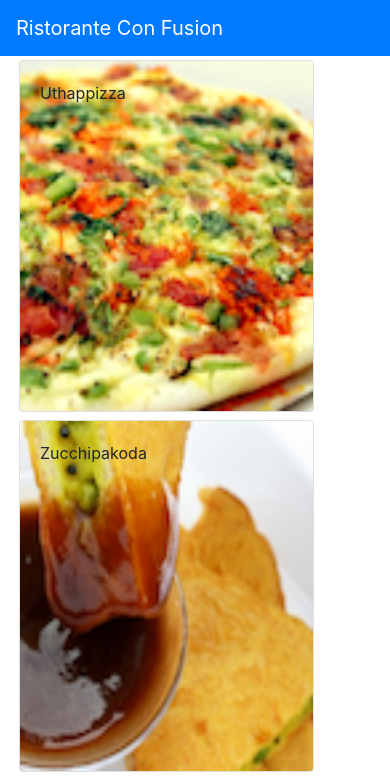
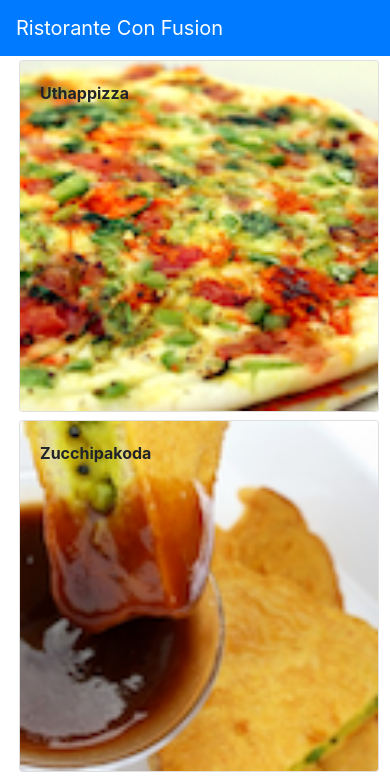
Before and after one commit to dsmith111/React-mini-projects, a React (Create React App) app in the folder hku/react-intro/confusion/: page / in a window 390 px wide. Shown: the top 778 px of the page. Built offline with nearby package versions, Linux system fonts and the light colour scheme.

Commit message:
Basic Restaurant Web App

```diff
--- a/hku/react-intro/confusion/src/App.js
+++ b/hku/react-intro/confusion/src/App.js
@@ -3,6 +3,7 @@ import { Component } from 'react';
 import { Navbar, NavbarBrand } from 'react-bootstrap';
 import Menu from './components/MenuComponent';
 import { DISHES } from './shared/dishes';
+
 //import './App.css';
 
 class App extends Component {
@@ -24,6 +25,7 @@ class App extends Component {
           </div>
         </Navbar>
         <Menu dishes = {this.state.dishes} />
+
       </div>
     );
   }
--- /dev/null
+++ b/hku/react-intro/confusion/src/components/DishdetailComponent.js
@@ -0,0 +1,82 @@
+import React, {Component} from 'react';
+import {Card, CardImg, CardImgOverlay, CardText, CardBody, CardTitle} from 'reactstrap';
+
+
+class DishDetail extends Component{
+
+  constructor(props){
+    super(props);
+    this.state ={
+      ratio: 1.75,
+      image_width: 200
+
+    };
+  }
+
+  organizeComments(comments){
+    if (comments != null){
+      const commentBlock = comments.map((comment) => {
+        let date_new = new Date(comment.date).toDateString().slice(4,);
+        date_new = date_new.slice(0,6) +','+ date_new.slice(6,);
+        return(
+          <div key= {comment.id}>
+            <ul className="list-unstyled">
+                    <li className ="mb-3">{comment.comment}</li>
+                    <li>-- {comment.author}, {date_new} </li>
+            </ul>
+          </div>
+        );
+      });
+      return commentBlock;
+      }
+    else{
+      return (<div></div>);
+    }
+  }
+  renderDish(dish){
+    if(dish != null){
+      return(
+        <div className ="row">
+          <div className="col-12 col-md-5 m-1">
+            <Card>
+              <CardImg
+               src={dish.image}
+               alt={dish.name}
+               width = {this.state.image_width}
+               height = {this.state.image_width*this.state.ratio}
+               />
+              <CardBody>
+                <CardTitle ><h5>{dish.name}</h5></CardTitle>
+                <CardText>{dish.description}</CardText>
+              </CardBody>
+            </Card>
+          </div>
+          <div className="col-12 col-md-5 m-1">
+            <Card className = "border-0">
+              <CardBody>
+                <CardTitle ><h4 >Comments </h4> </CardTitle>
+                <CardText>{this.organizeComments(dish.comments)}</CardText>
+              </CardBody>
+            </Card>
+
+          </div>
+        </div>
+      );
+    }
+    else{
+      return(
+        <div></div>
+      );
+    }
+  }
+
+  render(){
+    return(
+        this.renderDish(this.props.selectedDish)
+    );
+  }
+
+}
+
+
+export default DishDetail;
--- a/hku/react-intro/confusion/src/components/MenuComponent.js
+++ b/hku/react-intro/confusion/src/components/MenuComponent.js
@@ -1,5 +1,6 @@
 import React, { Component } from 'react';
-import {Card, CardImg, CardImgOverlay, CardText, CardBody, CardTitle} from 'reactstrap';
+import {Card, CardImg, CardImgOverlay, CardTitle} from 'reactstrap';
+import DishDetail from './DishdetailComponent';
 
 class Menu extends Component {
 
@@ -14,34 +15,12 @@ class Menu extends Component {
   onDishSelect(dish){
     this.setState({selectedDish: dish});
   }
-  renderDish(dish){
-    if(dish != null){
-      return(
-          <Card>
-            <CardImg
-             src={dish.image}
-             alt={dish.name}
-             width = {this.state.image_width}
-             height = {this.state.image_width*this.state.ratio*3}
-             />
-            <CardBody>
-              <CardTitle >{dish.name}</CardTitle>
-              <CardText>{dish.description}</CardText>
-            </CardBody>
-          </Card>
-      );
-    }
-    else{
-      return(
-        <div></div>
-      );
-    }
-  }
+
   render(){
 
     const menu = this.props.dishes.map((dish) => {
       return (
-        <div key = {dish.id} className="col-10 col-md-5 m-1">
+        <div key = {dish.id} className="col-12 col-md-5 m-1">
           <Card onClick={() => this.onDishSelect(dish)}>
             <CardImg
              src={dish.image}
@@ -50,7 +29,7 @@ class Menu extends Component {
              height = {this.state.image_width*this.state.ratio}
              />
             <CardImgOverlay>
-              <CardTitle >{dish.name}</CardTitle>
+              <CardTitle ><strong >{dish.name}</strong></CardTitle>
             </CardImgOverlay>
           </Card>
         </div>
@@ -62,9 +41,7 @@ class Menu extends Component {
         <div className="row">
             {menu}
         </div>
-        <div className="row">
-          {this.renderDish(this.state.selectedDish)}
-        </div>
+        <DishDetail selectedDish = {this.state.selectedDish} />
       </div>
     );
   }
--- a/hku/react-intro/confusion/src/shared/dishes.js
+++ b/hku/react-intro/confusion/src/shared/dishes.js
@@ -1,36 +1,186 @@
-
-export const DISHES = [
+export const DISHES =
+    [
         {
         id: 0,
-name: 'Uthappizza',
+        name:'Uthappizza',
         image: 'assets/images/uthappizza.png',
         category: 'mains',
-label: 'Hot',
-price: '4.99',
-description: 'A unique combination of Indian Uthappam (pancake) and Italian pizza, topped with Cerignola olives, ripe vine cherry tomatoes, Vidalia onion, Guntur chillies and Buffalo Paneer.'
-}, {
+        label:'Hot',
+        price:'4.99',
+        description:'A unique combination of Indian Uthappam (pancake) and Italian pizza, topped with Cerignola olives, ripe vine cherry tomatoes, Vidalia onion, Guntur chillies and Buffalo Paneer.',
+        comments: [
+            {
+            id: 0,
+            rating: 5,
+            comment: "Imagine all the eatables, living in conFusion!",
+            author: "John Lemon",
+            date: "2012-10-16T17:57:28.556094Z"
+            },
+            {
             id: 1,
-name: 'Zucchipakoda',
+            rating: 4,
+            comment: "Sends anyone to heaven, I wish I could get my mother-in-law to eat it!",
+            author: "Paul McVites",
+            date: "2014-09-05T17:57:28.556094Z"
+            },
+            {
+            id: 2,
+            rating: 3,
+            comment: "Eat it, just eat it!",
+            author: "Michael Jaikishan",
+            date: "2015-02-13T17:57:28.556094Z"
+            },
+            {
+            id: 3,
+            rating: 4,
+            comment: "Ultimate, Reaching for the stars!",
+            author: "Ringo Starry",
+            date: "2013-12-02T17:57:28.556094Z"
+            },
+            {
+            id: 4,
+            rating: 2,
+            comment: "It's your birthday, we're gonna party!",
+            author: "25 Cent",
+            date: "2011-12-02T17:57:28.556094Z"
+            }
+        ]                        },
+        {
+        id: 1,
+        name:'Zucchipakoda',
         image: 'assets/images/zucchipakoda.png',
         category: 'appetizer',
-label: '',
-price: '1.99',
-description: 'Deep fried Zucchini coated with mildly spiced Chickpea flour batter accompanied with a sweet-tangy tamarind sauce'
-}, {
+        label:'',
+        price:'1.99',
+        description:'Deep fried Zucchini coated with mildly spiced Chickpea flour batter accompanied with a sweet-tangy tamarind sauce',
+        comments: [
+            {
+            id: 0,
+            rating: 5,
+            comment: "Imagine all the eatables, living in conFusion!",
+            author: "John Lemon",
+            date: "2012-10-16T17:57:28.556094Z"
+            },
+            {
+            id: 1,
+            rating: 4,
+            comment: "Sends anyone to heaven, I wish I could get my mother-in-law to eat it!",
+            author: "Paul McVites",
+            date: "2014-09-05T17:57:28.556094Z"
+            },
+            {
             id: 2,
-name: 'Kevin',
-image: 'assets/images/kevin.jpg',
-category: 'appetizer',
-label: 'New',
-price: '1.99',
-description: 'A questionable meal, unsure of what specimen this is.'
-}, {
+            rating: 3,
+            comment: "Eat it, just eat it!",
+            author: "Michael Jaikishan",
+            date: "2015-02-13T17:57:28.556094Z"
+            },
+            {
             id: 3,
-name: 'Zola',
-image: 'assets/images/zola.png',
-category: 'dessert',
-label: '',
-price: '2.99',
-description: 'A delectable, semi-sweet, ferocious tiger. Not edible'
+            rating: 4,
+            comment: "Ultimate, Reaching for the stars!",
+            author: "Ringo Starry",
+            date: "2013-12-02T17:57:28.556094Z"
+            },
+            {
+            id: 4,
+            rating: 2,
+            comment: "It's your birthday, we're gonna party!",
+            author: "25 Cent",
+            date: "2011-12-02T17:57:28.556094Z"
             }
         ]
+        },
+        {
+        id: 2,
+        name:'Vadonut',
+        image: 'assets/images/vadonut.png',
+        category: 'appetizer',
+        label:'New',
+        price:'1.99',
+        description:'A quintessential ConFusion experience, is it a vada or is it a donut?',
+        comments: [
+            {
+            id: 0,
+            rating: 5,
+            comment: "Imagine all the eatables, living in conFusion!",
+            author: "John Lemon",
+            date: "2012-10-16T17:57:28.556094Z"
+            },
+            {
+            id: 1,
+            rating: 4,
+            comment: "Sends anyone to heaven, I wish I could get my mother-in-law to eat it!",
+            author: "Paul McVites",
+            date: "2014-09-05T17:57:28.556094Z"
+            },
+            {
+            id: 2,
+            rating: 3,
+            comment: "Eat it, just eat it!",
+            author: "Michael Jaikishan",
+            date: "2015-02-13T17:57:28.556094Z"
+            },
+            {
+            id: 3,
+            rating: 4,
+            comment: "Ultimate, Reaching for the stars!",
+            author: "Ringo Starry",
+            date: "2013-12-02T17:57:28.556094Z"
+            },
+            {
+            id: 4,
+            rating: 2,
+            comment: "It's your birthday, we're gonna party!",
+            author: "25 Cent",
+            date: "2011-12-02T17:57:28.556094Z"
+            }
+        ]
+        },
+        {
+        id: 3,
+        name:'ElaiCheese Cake',
+        image: 'assets/images/elaicheesecake.png',
+        category: 'dessert',
+        label:'',
+        price:'2.99',
+        description:'A delectable, semi-sweet New York Style Cheese Cake, with Graham cracker crust and spiced with Indian cardamoms',
+        comments: [
+            {
+            id: 0,
+            rating: 5,
+            comment: "Imagine all the eatables, living in conFusion!",
+            author: "John Lemon",
+            date: "2012-10-16T17:57:28.556094Z"
+            },
+            {
+            id: 1,
+            rating: 4,
+            comment: "Sends anyone to heaven, I wish I could get my mother-in-law to eat it!",
+            author: "Paul McVites",
+            date: "2014-09-05T17:57:28.556094Z"
+            },
+            {
+            id: 2,
+            rating: 3,
+            comment: "Eat it, just eat it!",
+            author: "Michael Jaikishan",
+            date: "2015-02-13T17:57:28.556094Z"
+            },
+            {
+            id: 3,
+            rating: 4,
+            comment: "Ultimate, Reaching for the stars!",
+            author: "Ringo Starry",
+            date: "2013-12-02T17:57:28.556094Z"
+            },
+            {
+            id: 4,
+            rating: 2,
+            comment: "It's your birthday, we're gonna party!",
+            author: "25 Cent",
+            date: "2011-12-02T17:57:28.556094Z"
+            }
+        ]
+        }
+    ];
```
Lines whose indentation alone changed are shown as unchanged.
